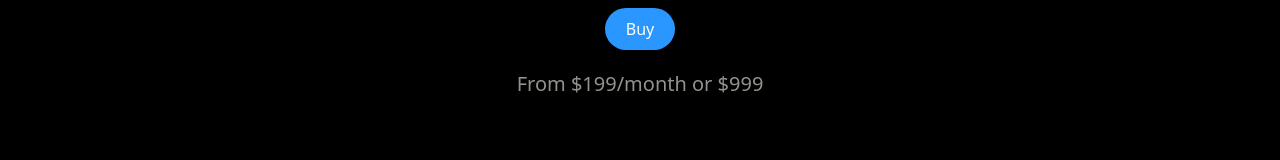
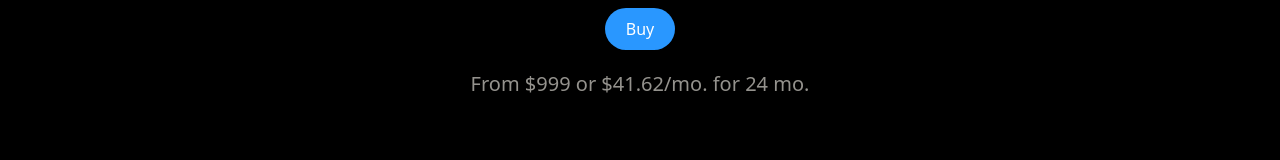
Before and after one commit to rico-td/iPhone15Pro-Clone, a React (Vite) app: page / in a window 1280 px wide. Shown: the part 485-645 px from the top of the page. Built offline with nearby package versions, Linux system fonts and the light colour scheme; no server answers.

Commit message:
small changes

```diff
--- a/src/components/Hero.jsx
+++ b/src/components/Hero.jsx
@@ -54,7 +54,7 @@ const Hero = () => {
                   Buy
                </a>
                <p className="text-xl text-gray-100 font-normal">
-                  From $199/month or $999
+                  From $999 or $41.62/mo. for 24 mo.
                </p>
             </div>
          </div>
--- a/src/components/Highlights.jsx
+++ b/src/components/Highlights.jsx
@@ -62,7 +62,7 @@ const Highlights = () => {
             <div id="trigger-container" className="screen-max-with">
                <div className="mb-12 w-full md:flex justify-between items-end">
                   <h1 id="title" className="section-heading">
-                     Get highlights
+                     Get the highlights
                      <span id="heading-period" className="highlight-period">
                         .
                      </span>
```
